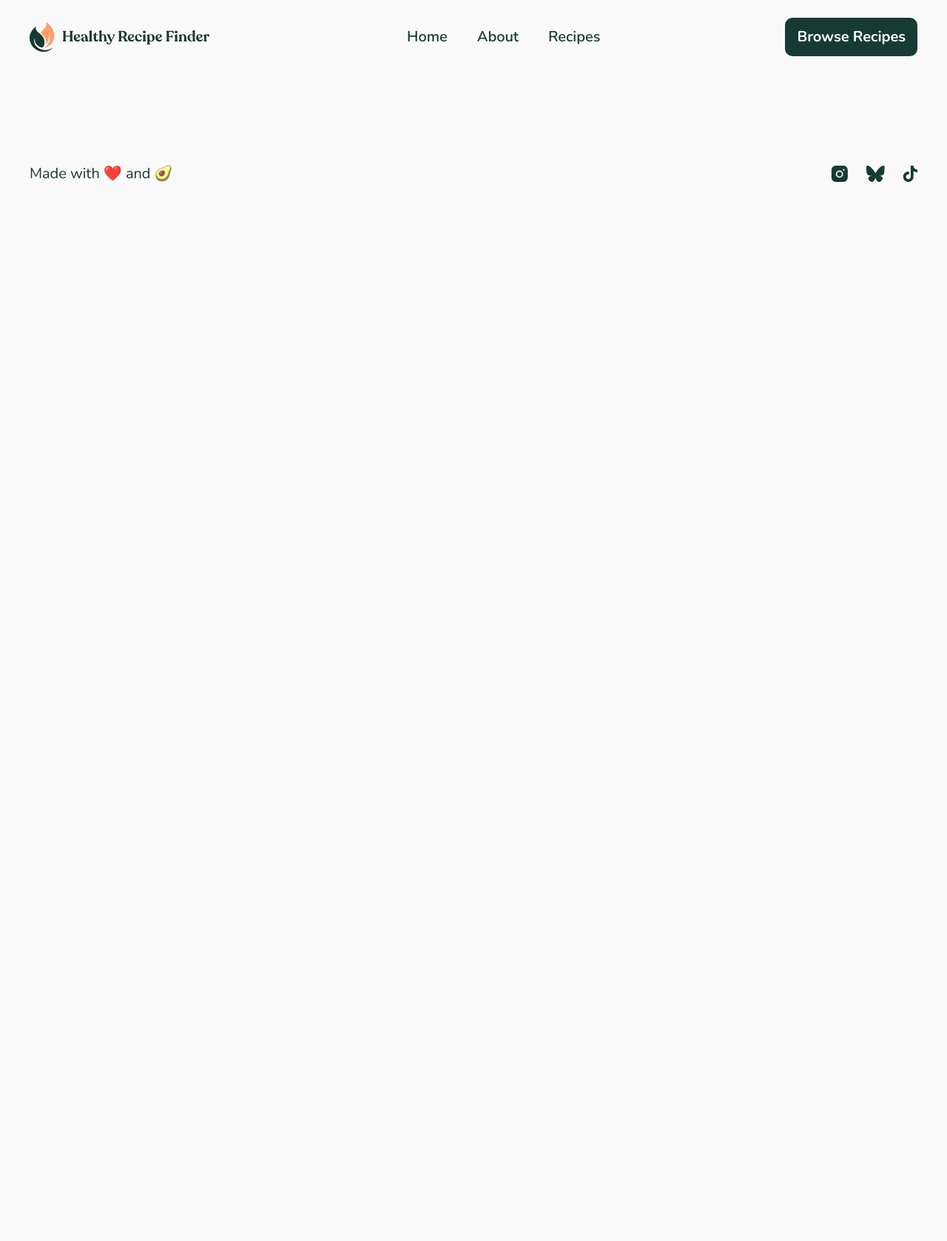
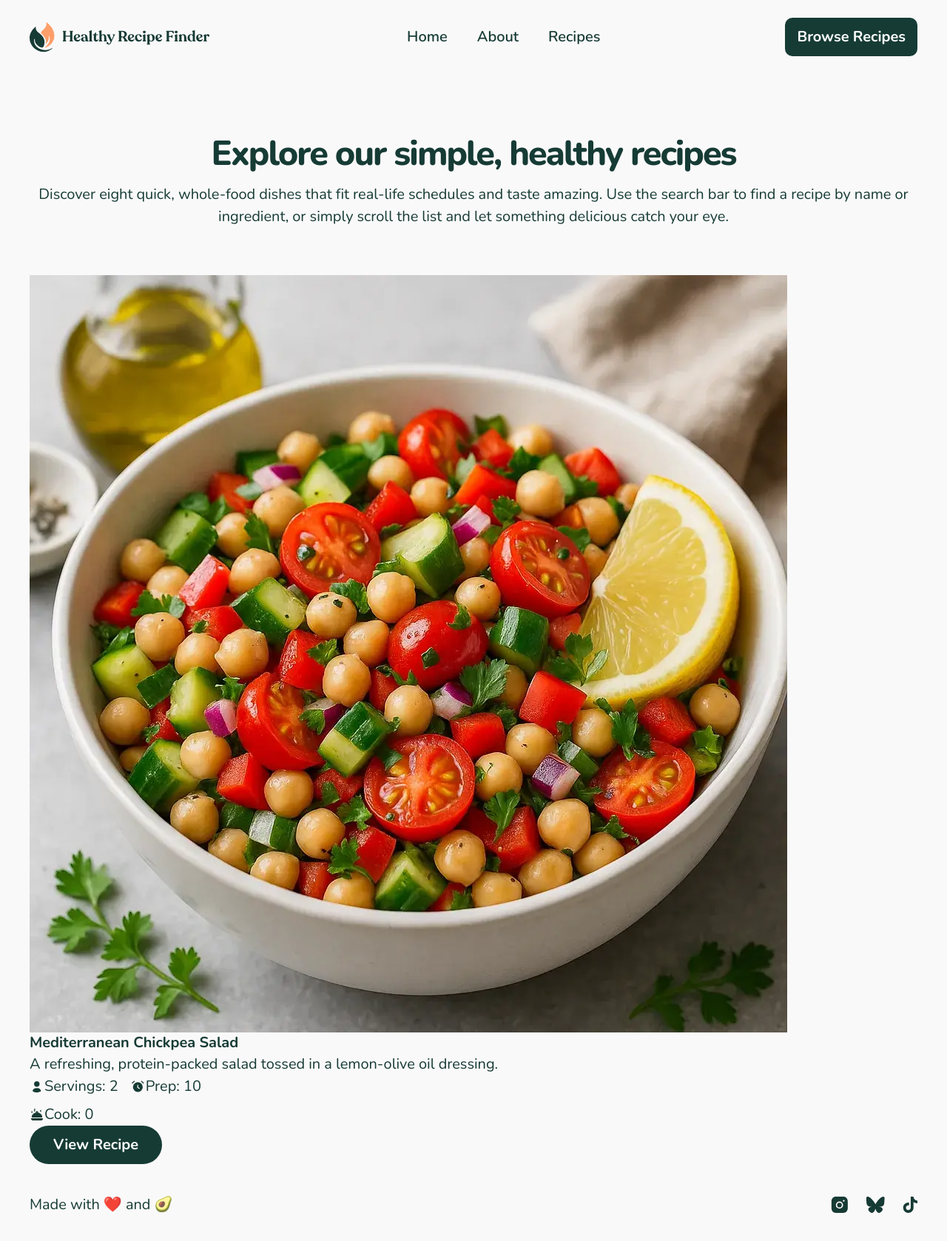
Before and after one commit to humarroquin/recipe-finder-website, a plain HTML site: page recipes.html in a window 1280 px wide. Shown: the whole page at 74% size. Before the commit the page ends 800 px from the top, so only its background shows below. Drawn offline with Linux system fonts and the light colour scheme.

Commit message:
styled the recipes page

```diff
--- a/components/cta.html
+++ b/components/cta.html
@@ -3,5 +3,5 @@
   <p class="mb-800">
     Hit the button, pick a recipe, and get dinner on the table—fast.
   </p>
-  <button class="btn btn--main">Browse recipes</button>
+  <button class="btn-outline btn--primary">Browse recipes</button>
 </section>
--- a/components/header.html
+++ b/components/header.html
@@ -14,7 +14,9 @@
         <li><a href="../about.html">About</a></li>
         <li><a href="../recipes.html">Recipes</a></li>
       </ul>
-      <a href="../recipes.html" class="btn btn--main">Browse Recipes</a>
+      <a href="../recipes.html" class="btn-outline btn--primary"
+        >Browse Recipes</a
+      >
     </nav>
   </div>
 </header>
--- a/css/base.css
+++ b/css/base.css
@@ -99,10 +99,6 @@ ul,
 ol {
   list-style: none;
   padding: 0;
-}
-
-button {
-  cursor: pointer;
 }
 
 /* VARIABLES */
--- a/css/components.css
+++ b/css/components.css
@@ -72,19 +72,26 @@ footer
 buttons
 ----------------------------------------------
 */
-.btn {
+.btn-outline {
   border: 0;
   font-size: var(--fs-500);
   font-weight: var(--fw-700);
   line-height: var(--lh-normal);
   border-radius: var(--radius-10);
   padding: var(--spacing-300) var(--spacing-400);
-  min-width: fit-content;
+  cursor: pointer;
+  display: inline-flex;
 }
 
-.btn--main {
+.btn--primary {
   background-color: var(--neutral-900);
   color: var(--neutral-0);
+}
+
+.btn--pill {
+  border-radius: var(--radius-full);
+  padding: var(--spacing-300) var(--spacing-700);
+  text-transform: capitalize;
 }
 
 /*
@@ -95,7 +102,6 @@ home
 /* hero */
 .hero__container {
   position: relative;
-  text-align: center;
 }
 
 .hero__text {
@@ -115,12 +121,6 @@ home
   left: 0;
   bottom: 5rem;
   z-index: -1;
-}
-
-@media (max-width: 40rem) {
-  .hero__container {
-    text-align: left;
-  }
 }
 
 /* features */
@@ -169,10 +169,9 @@ home
 
 /*
 ----------------------------------------------
-About
+about
 ----------------------------------------------
 */
-
 /* hero */
 .mission__container {
   gap: var(--spacing-1000);
@@ -235,3 +234,15 @@ About
     max-width: 100%;
   }
 }
+
+/*
+----------------------------------------------
+recipe
+----------------------------------------------
+*/
+
+/* recipes list */
+.recipe__details {
+  gap: var(--spacing-200) var(--spacing-400);
+  max-width: 20rem;
+}
--- a/css/typography.css
+++ b/css/typography.css
@@ -37,11 +37,18 @@
   letter-spacing: var(--ls-tight-4);
 }
 
-.text-preset-6 {
+.text-preset-5 {
   font-size: var(--fs-500);
   font-weight: var(--fw-700);
   line-height: var(--lh-normal);
   letter-spacing: var(--ls-tight-3);
+}
+
+.text-preset-6 {
+  font-size: var(--fs-500);
+  font-weight: var(--fw-500);
+  line-height: var(--lh-relaxed);
+  letter-spacing: var(--ls-tight-2);
 }
 
 /* font weights */
--- a/css/utilities.css
+++ b/css/utilities.css
@@ -28,6 +28,10 @@
   margin-bottom: var(--spacing-900);
 } /* 48px */
 
+.mb-1000 {
+  margin-bottom: var(--spacing-1000);
+} /* 64px */
+
 .mb-1100 {
   margin-bottom: var(--spacing-1100);
 } /* 80px */
@@ -37,6 +41,10 @@
 } /* 96px */
 
 /* padding */
+.pt-1100 {
+  padding-top: var(--spacing-1100);
+} /* 80px */
+
 .py-1100 {
   padding-block: var(--spacing-1100);
 } /* 80px */
@@ -69,10 +77,6 @@
   border-radius: var(--radius-4);
 }
 
-.highlighted-text--small {
-  --highlight-offset: 0.3rem;
-}
-
 .orange-tag-text {
   background-color: var(--orange-500);
   color: var(--neutral-900);
@@ -93,3 +97,14 @@
 .br-20 {
   border-radius: var(--radius-20);
 }
+
+/* text */
+.text-center-sm-left {
+  text-align: center;
+}
+
+@media (max-width: 40rem) {
+  .text-center-sm-left {
+    text-align: left;
+  }
+}
--- a/js/layout.js
+++ b/js/layout.js
@@ -1,5 +1,6 @@
 "strict";
 
+// load navigation, cta and footer all pages
 async function loadLayout() {
   const headerResponse = await fetch("../components/header.html");
   const headerData = await headerResponse.text();
--- a/recipes.html
+++ b/recipes.html
@@ -21,12 +21,54 @@
   </head>
   <body>
     <header></header>
-    <!-- Explore our simple, healthy recipes
 
-  Discover eight quick, whole-food dishes that fit real-life
-  schedules and taste amazing. Use the search bar to find a
-  recipe by name or ingredient, or simply scroll the list and
-  let something delicious catch your eye.
+    <main>
+      <section
+        class="recipes__header-container | container text-center-sm-left mb-1000"
+      >
+        <h1 class="h2 mb-300">Explore our simple, healthy recipes</h1>
+        <p>
+          Discover eight quick, whole-food dishes that fit real-life schedules
+          and taste amazing. Use the search bar to find a recipe by name or
+          ingredient, or simply scroll the list and let something delicious
+          catch your eye.
+        </p>
+      </section>
+
+      <section class="recipes__list-container | container">
+        <ul class="grid-even-cols">
+          <li>
+            <img
+              src="./assets/images/mediterranean-chickpea-salad-large.webp"
+              alt=""
+            />
+            <h2 class="text-preset-5">Mediterranean Chickpea Salad</h2>
+            <p>
+              A refreshing, protein-packed salad tossed in a lemon-olive oil
+              dressing.
+            </p>
+            <div class="recipe__details | flex flex-wrap">
+              <div class="flex">
+                <img src="./assets/images/icon-servings.svg" alt="" />
+                <p>Servings: <span>2</span></p>
+              </div>
+              <div class="flex">
+                <img src="./assets/images/icon-prep-time.svg" alt="" />
+                <p>Prep: <span>10</span></p>
+              </div>
+              <div class="flex">
+                <img src="./assets/images/icon-cook-time.svg" alt="" />
+                <p>Cook: <span>0</span></p>
+              </div>
+            </div>
+            <button class="btn-outline | btn--primary btn--pill">
+              View recipe
+            </button>
+          </li>
+        </ul>
+      </section>
+    </main>
+    <!--
 
   Max Prep Time
   Max Cook Time
```
Also changed, not shown: about.html (+18 -15 lines), index.html (+2 -2 lines).
